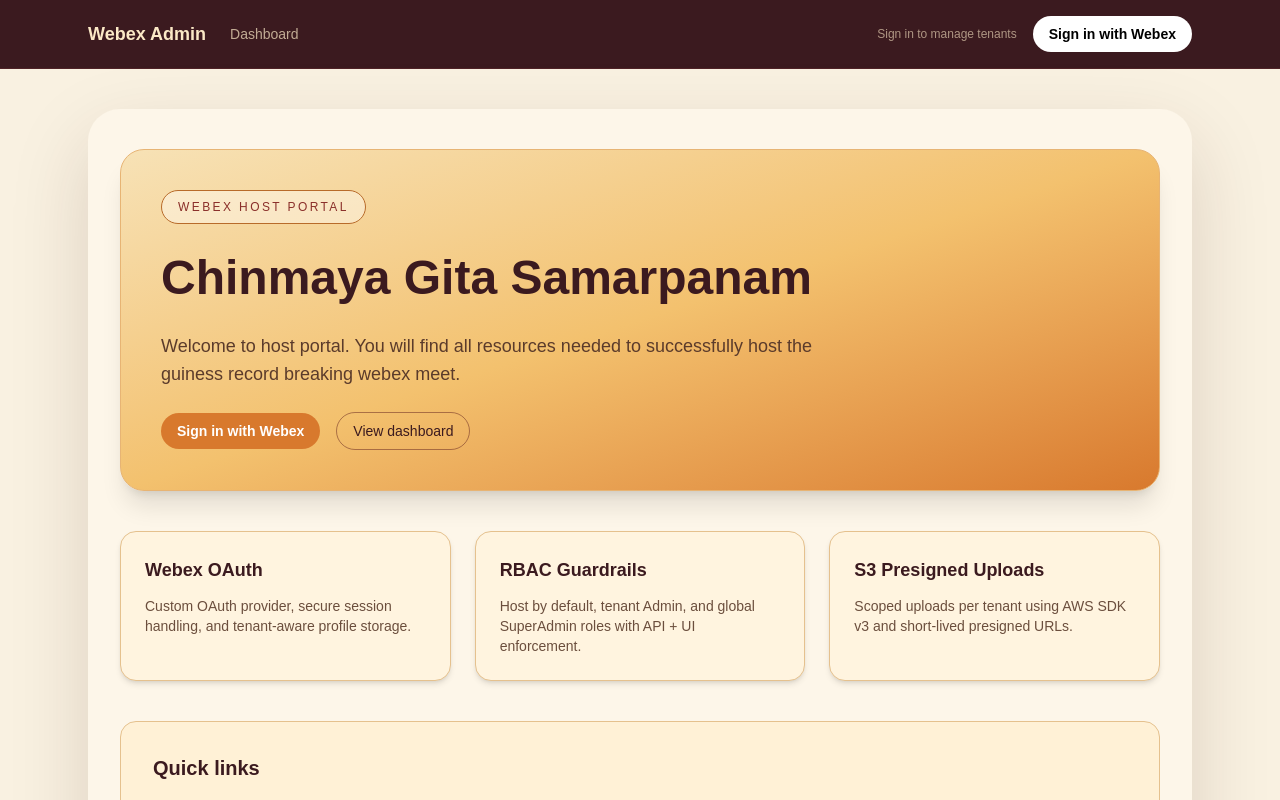
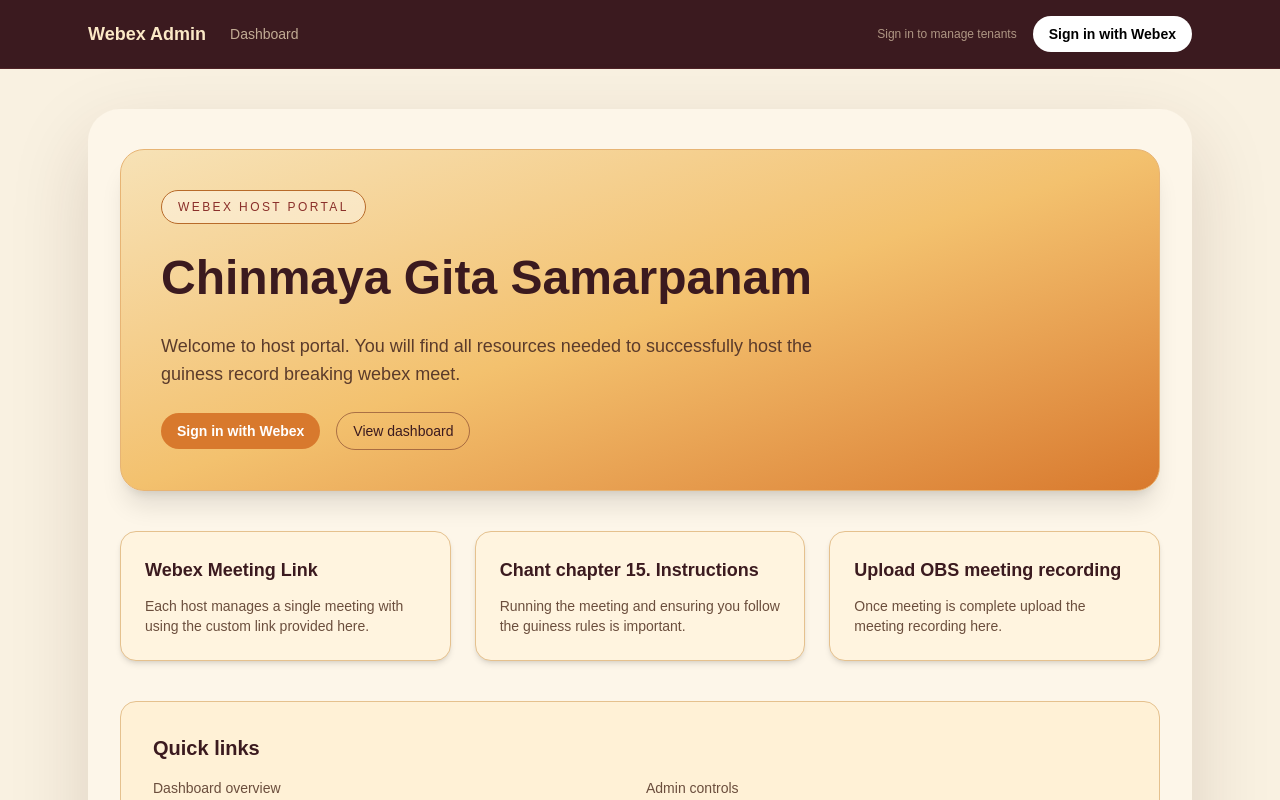
Before and after one commit to iamgoutham/webexwebex-event-admin, a Next.js app: page / in a window 1280 px wide. Shown: the top 800 px of the page. Built offline with nearby package versions, Linux system fonts and the light colour scheme; no server answers.

Commit message:
Changed text on landing page2

```diff
--- a/src/app/page.tsx
+++ b/src/app/page.tsx
@@ -33,19 +33,19 @@
       <section className="grid gap-6 md:grid-cols-3">
         {[
           {
-            title: "Webex OAuth",
+            title: "Webex Meeting Link",
             detail:
-              "Custom OAuth provider, secure session handling, and tenant-aware profile storage.",
+              "Each host manages a single meeting with using the custom link provided here.",
           },
           {
-            title: "RBAC Guardrails",
+            title: "Chant chapter 15. Instructions",
             detail:
-              "Host by default, tenant Admin, and global SuperAdmin roles with API + UI enforcement.",
+              "Running the meeting and ensuring you follow the guiness rules is important.",
           },
           {
-            title: "S3 Presigned Uploads",
+            title: "Upload OBS meeting recording",
             detail:
-              "Scoped uploads per tenant using AWS SDK v3 and short-lived presigned URLs.",
+              "Once meeting is complete upload the meeting recording here.",
           },
         ].map((card) => (
           <div
```
